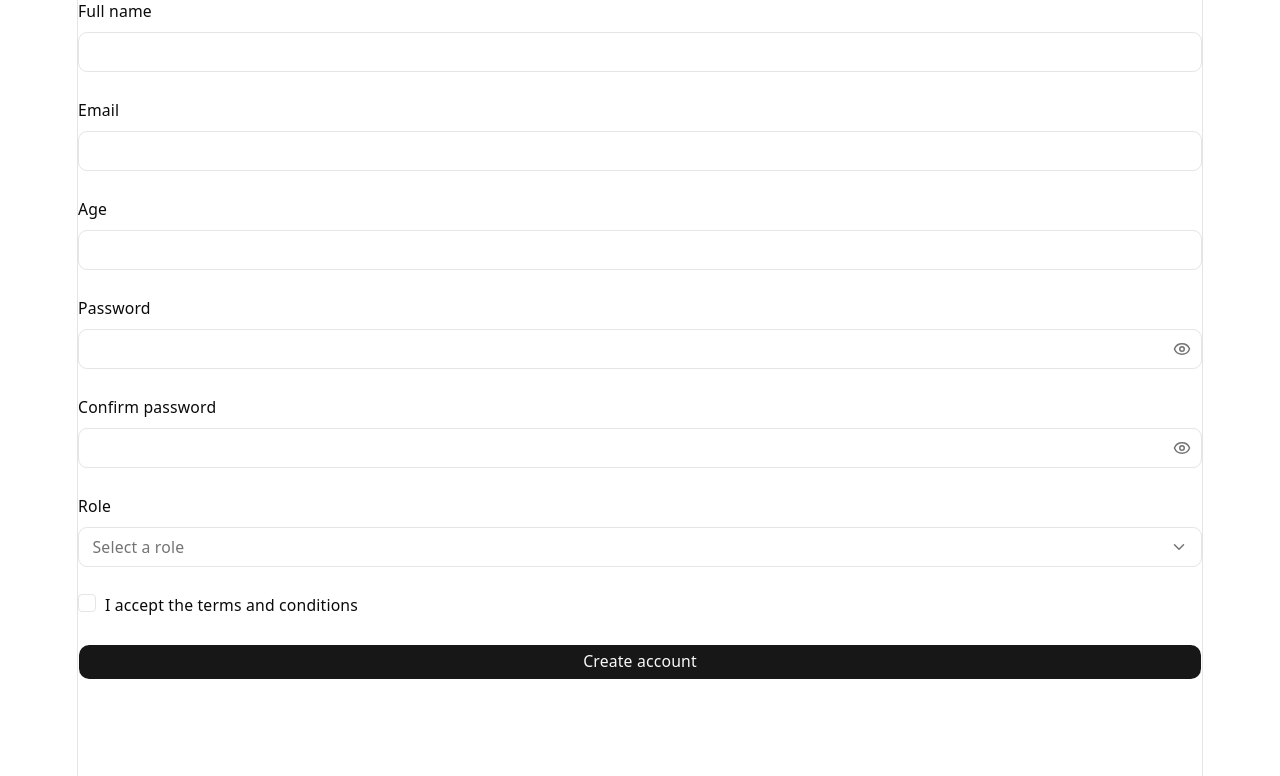
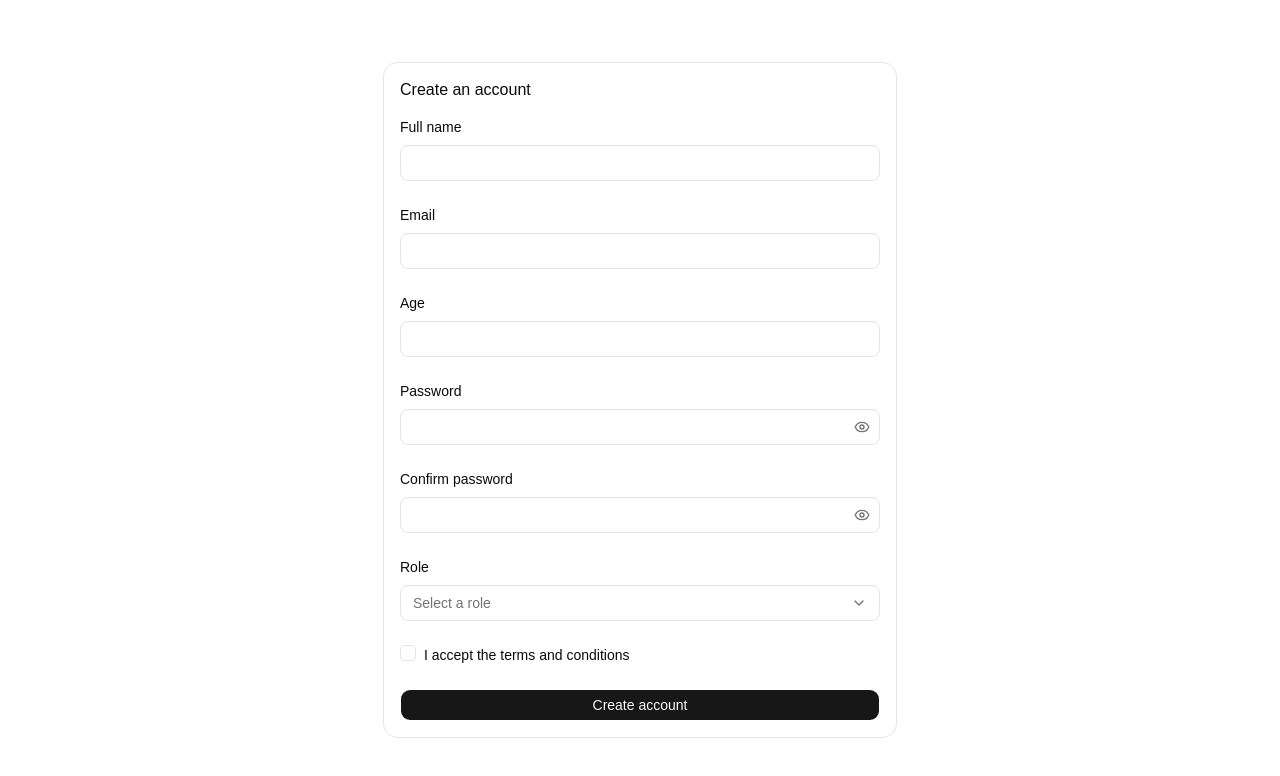
Before and after one commit to oleksandr-shvab/ReactFormTest, a React (Vite) app in the folder my-form-practice/: page / in a window 1280 px wide. Shown: the top 776 px of the page. Built offline with nearby package versions, Linux system fonts and the light colour scheme.

Commit message:
finish form

```diff
--- a/my-form-practice/src/App.tsx
+++ b/my-form-practice/src/App.tsx
@@ -2,7 +2,7 @@
 
 function App() {
   return (
-    <main>
+    <main className="flex min-h-svh items-center justify-center p-6">
       <SignupForm />
     </main>
   )
--- /dev/null
+++ b/my-form-practice/src/components/ui/card.tsx
@@ -0,0 +1,103 @@
+import * as React from "react"
+
+import { cn } from "@/lib/utils"
+
+function Card({
+  className,
+  size = "default",
+  ...props
+}: React.ComponentProps<"div"> & { size?: "default" | "sm" }) {
+  return (
+    <div
+      data-slot="card"
+      data-size={size}
+      className={cn(
+        "group/card flex flex-col gap-(--card-spacing) overflow-hidden rounded-xl bg-card py-(--card-spacing) text-sm text-card-foreground ring-1 ring-foreground/10 [--card-spacing:--spacing(4)] has-data-[slot=card-footer]:pb-0 has-[>img:first-child]:pt-0 data-[size=sm]:[--card-spacing:--spacing(3)] data-[size=sm]:has-data-[slot=card-footer]:pb-0 *:[img:first-child]:rounded-t-xl *:[img:last-child]:rounded-b-xl",
+        className,
+      )}
+      {...props}
+    />
+  )
+}
+
+function CardHeader({ className, ...props }: React.ComponentProps<"div">) {
+  return (
+    <div
+      data-slot="card-header"
+      className={cn(
+        "group/card-header @container/card-header grid auto-rows-min items-start gap-1 rounded-t-xl px-(--card-spacing) has-data-[slot=card-action]:grid-cols-[1fr_auto] has-data-[slot=card-description]:grid-rows-[auto_auto] [.border-b]:pb-(--card-spacing)",
+        className,
+      )}
+      {...props}
+    />
+  )
+}
+
+function CardTitle({ className, ...props }: React.ComponentProps<"div">) {
+  return (
+    <div
+      data-slot="card-title"
+      className={cn(
+        "font-heading text-base leading-snug font-medium group-data-[size=sm]/card:text-sm",
+        className,
+      )}
+      {...props}
+    />
+  )
+}
+
+function CardDescription({ className, ...props }: React.ComponentProps<"div">) {
+  return (
+    <div
+      data-slot="card-description"
+      className={cn("text-sm text-muted-foreground", className)}
+      {...props}
+    />
+  )
+}
+
+function CardAction({ className, ...props }: React.ComponentProps<"div">) {
+  return (
+    <div
+      data-slot="card-action"
+      className={cn(
+        "col-start-2 row-span-2 row-start-1 self-start justify-self-end",
+        className,
+      )}
+      {...props}
+    />
+  )
+}
+
+function CardContent({ className, ...props }: React.ComponentProps<"div">) {
+  return (
+    <div
+      data-slot="card-content"
+      className={cn("px-(--card-spacing)", className)}
+      {...props}
+    />
+  )
+}
+
+function CardFooter({ className, ...props }: React.ComponentProps<"div">) {
+  return (
+    <div
+      data-slot="card-footer"
+      className={cn(
+        "flex items-center rounded-b-xl border-t bg-muted/50 p-(--card-spacing)",
+        className,
+      )}
+      {...props}
+    />
+  )
+}
+
+export {
+  Card,
+  CardHeader,
+  CardFooter,
+  CardTitle,
+  CardAction,
+  CardDescription,
+  CardContent,
+}
--- a/my-form-practice/src/features/signup/SignupForm.tsx
+++ b/my-form-practice/src/features/signup/SignupForm.tsx
@@ -15,6 +15,7 @@
 import { Checkbox } from "@/components/ui/checkbox"
 import { Button } from "@/components/ui/button"
 import { PasswordInput } from "@/components/ui/password-input"
+import { Card, CardHeader, CardTitle, CardContent } from "@/components/ui/card"
 
 type SignupFormInput = z.input<typeof signupSchema>
 type SignupFormOutput = z.output<typeof signupSchema>
@@ -47,8 +48,13 @@
   return (
     <form
       onSubmit={form.handleSubmit(onSubmit)}
-      className="flex w-full flex-col gap-6"
+      className="flex w-full justify-center"
     >
+      <Card className="w-full max-w-lg">
+        <CardHeader>
+          <CardTitle>Create an account</CardTitle>
+        </CardHeader>
+        <CardContent className="flex flex-col gap-6">
           <Controller
             name="fullName"
             control={form.control}
@@ -60,7 +66,9 @@
                   id={field.name}
                   aria-invalid={fieldState.invalid}
                 />
-            {fieldState.invalid && <FieldError errors={[fieldState.error]} />}
+                {fieldState.invalid && (
+                  <FieldError errors={[fieldState.error]} />
+                )}
               </Field>
             )}
           />
@@ -77,7 +85,9 @@
                   type="email"
                   aria-invalid={fieldState.invalid}
                 />
-            {fieldState.invalid && <FieldError errors={[fieldState.error]} />}
+                {fieldState.invalid && (
+                  <FieldError errors={[fieldState.error]} />
+                )}
               </Field>
             )}
           />
@@ -95,7 +105,9 @@
                   type="number"
                   aria-invalid={fieldState.invalid}
                 />
-            {fieldState.invalid && <FieldError errors={[fieldState.error]} />}
+                {fieldState.invalid && (
+                  <FieldError errors={[fieldState.error]} />
+                )}
               </Field>
             )}
           />
@@ -112,7 +124,9 @@
                   type="password"
                   aria-invalid={fieldState.invalid}
                 />
-            {fieldState.invalid && <FieldError errors={[fieldState.error]} />}
+                {fieldState.invalid && (
+                  <FieldError errors={[fieldState.error]} />
+                )}
               </Field>
             )}
           />
@@ -129,7 +143,9 @@
                   type="password"
                   aria-invalid={fieldState.invalid}
                 />
-            {fieldState.invalid && <FieldError errors={[fieldState.error]} />}
+                {fieldState.invalid && (
+                  <FieldError errors={[fieldState.error]} />
+                )}
               </Field>
             )}
           />
@@ -141,7 +157,10 @@
               <Field data-invalid={fieldState.invalid}>
                 <FieldLabel htmlFor={field.name}>Role</FieldLabel>
                 <Select value={field.value} onValueChange={field.onChange}>
-              <SelectTrigger id={field.name} aria-invalid={fieldState.invalid}>
+                  <SelectTrigger
+                    id={field.name}
+                    aria-invalid={fieldState.invalid}
+                  >
                     <SelectValue placeholder="Select a role" />
                   </SelectTrigger>
                   <SelectContent>
@@ -152,7 +171,9 @@
                     ))}
                   </SelectContent>
                 </Select>
-            {fieldState.invalid && <FieldError errors={[fieldState.error]} />}
+                {fieldState.invalid && (
+                  <FieldError errors={[fieldState.error]} />
+                )}
               </Field>
             )}
           />
@@ -173,12 +194,16 @@
                     I accept the terms and conditions
                   </Field>
                 </FieldLabel>
-            {fieldState.invalid && <FieldError errors={[fieldState.error]} />}
+                {fieldState.invalid && (
+                  <FieldError errors={[fieldState.error]} />
+                )}
               </Field>
             )}
           />
 
           <Button type="submit">Create account</Button>
+        </CardContent>
+      </Card>
     </form>
   )
 }
--- a/my-form-practice/src/index.css
+++ b/my-form-practice/src/index.css
@@ -6,175 +6,44 @@
 @custom-variant dark (&:is(.dark *));
 
 :root {
-  --text: #6b6375;
-  --text-h: #08060d;
-  --bg: #fff;
-  --border: oklch(0.922 0 0);
-  --code-bg: #f4f3ec;
-  --accent: oklch(0.97 0 0);
-  --accent-bg: rgba(170, 59, 255, 0.1);
-  --accent-border: rgba(170, 59, 255, 0.5);
-  --social-bg: rgba(244, 243, 236, 0.5);
-  --shadow:
-    rgba(0, 0, 0, 0.1) 0 10px 15px -3px, rgba(0, 0, 0, 0.05) 0 4px 6px -2px;
-
-  --sans: system-ui, "Segoe UI", Roboto, sans-serif;
-  --heading: system-ui, "Segoe UI", Roboto, sans-serif;
-  --mono: ui-monospace, Consolas, monospace;
-
-  font: 18px/145% var(--sans);
-  letter-spacing: 0.18px;
   color-scheme: light dark;
-  color: var(--text);
-  background: var(--bg);
   font-synthesis: none;
   text-rendering: optimizeLegibility;
   -webkit-font-smoothing: antialiased;
   -moz-osx-font-smoothing: grayscale;
 
-  @media (max-width: 1024px) {
-    font-size: 16px;
-  }
-
   --background: oklch(1 0 0);
-
   --foreground: oklch(0.145 0 0);
-
   --card: oklch(1 0 0);
-
   --card-foreground: oklch(0.145 0 0);
-
   --popover: oklch(1 0 0);
-
   --popover-foreground: oklch(0.145 0 0);
-
   --primary: oklch(0.205 0 0);
-
   --primary-foreground: oklch(0.985 0 0);
-
   --secondary: oklch(0.97 0 0);
-
   --secondary-foreground: oklch(0.205 0 0);
-
   --muted: oklch(0.97 0 0);
-
   --muted-foreground: oklch(0.556 0 0);
-
+  --accent: oklch(0.97 0 0);
   --accent-foreground: oklch(0.205 0 0);
-
   --destructive: oklch(0.577 0.245 27.325);
-
+  --border: oklch(0.922 0 0);
   --input: oklch(0.922 0 0);
-
   --ring: oklch(0.708 0 0);
-
   --chart-1: oklch(0.87 0 0);
-
   --chart-2: oklch(0.556 0 0);
-
   --chart-3: oklch(0.439 0 0);
-
   --chart-4: oklch(0.371 0 0);
-
   --chart-5: oklch(0.269 0 0);
-
   --radius: 0.625rem;
-
   --sidebar: oklch(0.985 0 0);
-
   --sidebar-foreground: oklch(0.145 0 0);
-
   --sidebar-primary: oklch(0.205 0 0);
-
   --sidebar-primary-foreground: oklch(0.985 0 0);
-
   --sidebar-accent: oklch(0.97 0 0);
-
   --sidebar-accent-foreground: oklch(0.205 0 0);
-
   --sidebar-border: oklch(0.922 0 0);
-
   --sidebar-ring: oklch(0.708 0 0);
-}
-
-@media (prefers-color-scheme: dark) {
-  :root {
-    --text: #9ca3af;
-    --text-h: #f3f4f6;
-    --bg: #16171d;
-    --border: #2e303a;
-    --code-bg: #1f2028;
-    --accent: #c084fc;
-    --accent-bg: rgba(192, 132, 252, 0.15);
-    --accent-border: rgba(192, 132, 252, 0.5);
-    --social-bg: rgba(47, 48, 58, 0.5);
-    --shadow:
-      rgba(0, 0, 0, 0.4) 0 10px 15px -3px, rgba(0, 0, 0, 0.25) 0 4px 6px -2px;
-  }
-
-  #social .button-icon {
-    filter: invert(1) brightness(2);
-  }
-}
-
-#root {
-  width: 1126px;
-  max-width: 100%;
-  margin: 0 auto;
-  text-align: center;
-  border-inline: 1px solid var(--border);
-  min-height: 100svh;
-  display: flex;
-  flex-direction: column;
-  box-sizing: border-box;
-}
-
-body {
-  margin: 0;
-}
-
-h1,
-h2 {
-  font-family: var(--heading);
-  font-weight: 500;
-  color: var(--text-h);
-}
-
-h1 {
-  font-size: 56px;
-  letter-spacing: -1.68px;
-  margin: 32px 0;
-  @media (max-width: 1024px) {
-    font-size: 36px;
-    margin: 20px 0;
-  }
-}
-h2 {
-  font-size: 24px;
-  line-height: 118%;
-  letter-spacing: -0.24px;
-  margin: 0 0 8px;
-  @media (max-width: 1024px) {
-    font-size: 20px;
-  }
-}
-p {
-  margin: 0;
-}
-
-code,
-.counter {
-  font-family: var(--mono);
-  display: inline-flex;
-  border-radius: 4px;
-  color: var(--text-h);
-}
-
-code {
-  font-size: 15px;
-  line-height: 135%;
-  padding: 4px 8px;
-  background: var(--code-bg);
 }
 
 @theme inline {
```
Lines whose indentation alone changed are shown as unchanged.
